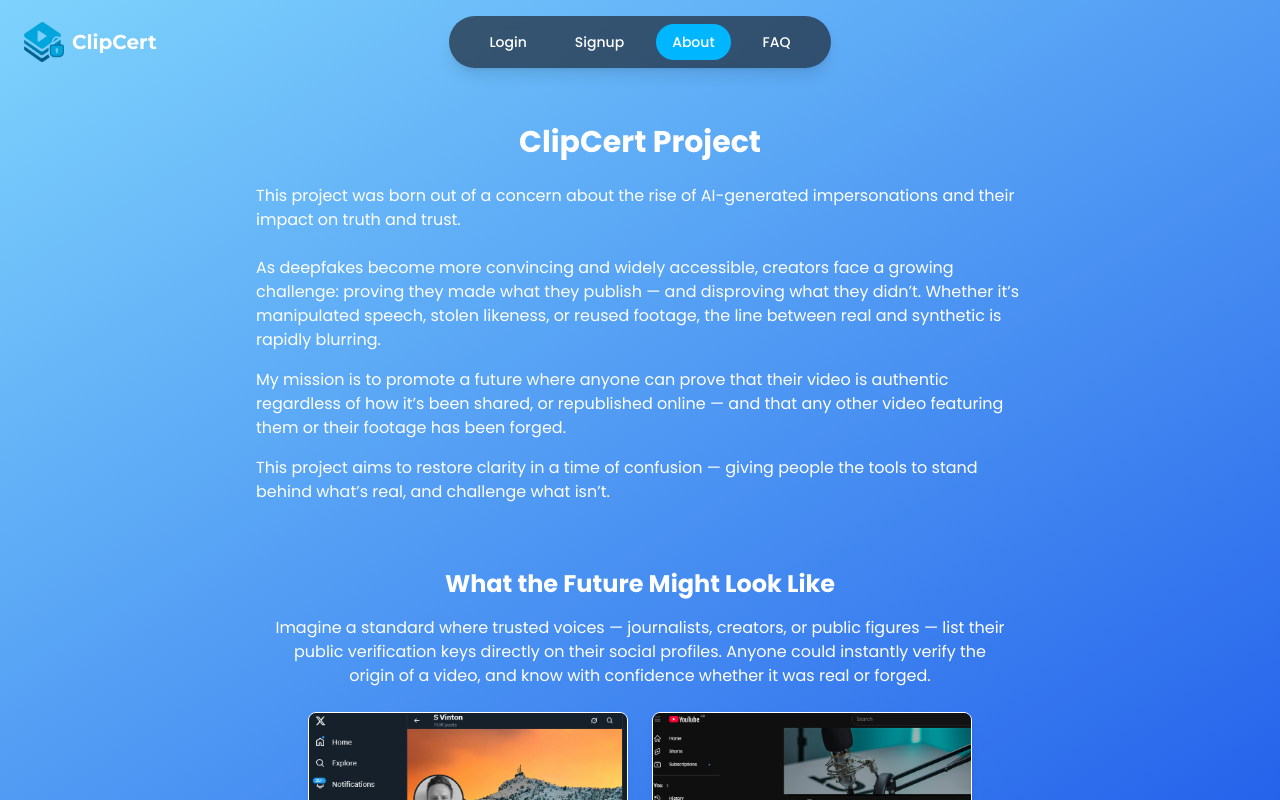
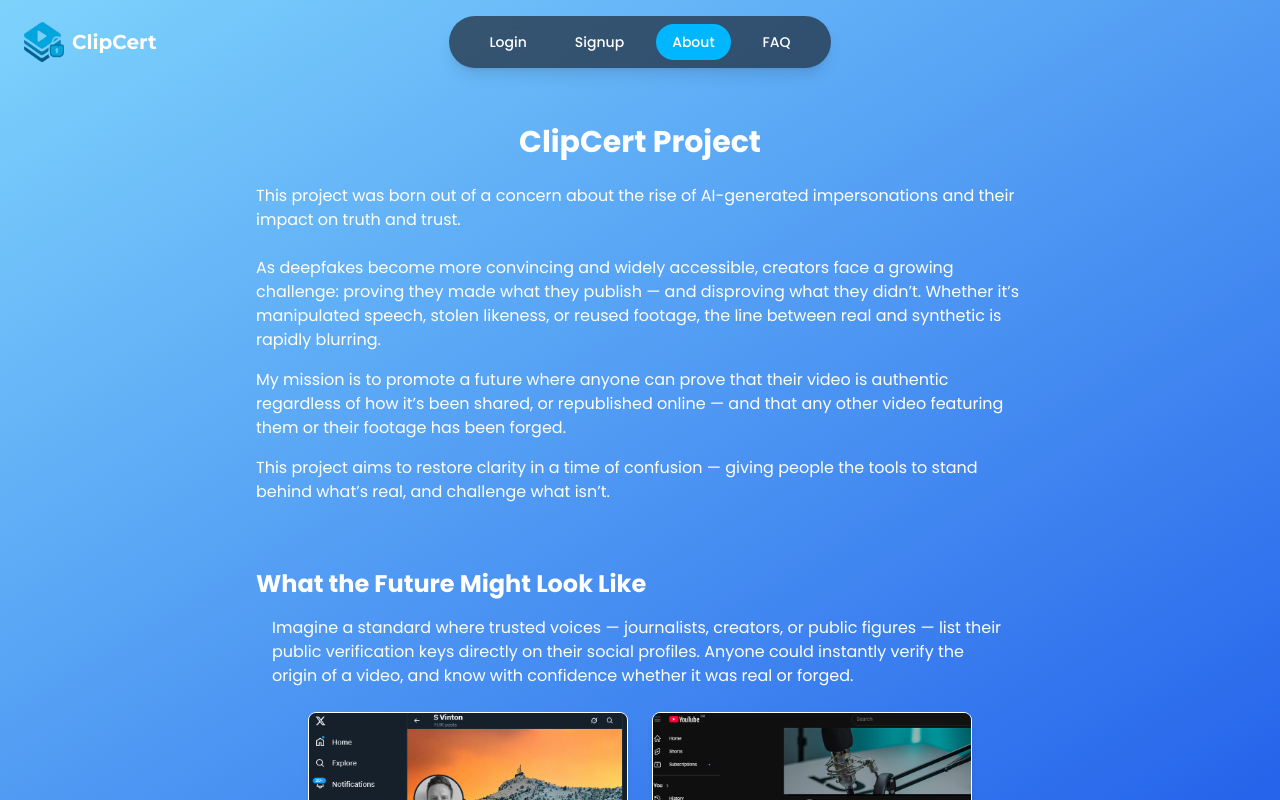
Before and after one commit to Vintr0n/AuthentiClip, a React (Vite) app in the folder frontend/: page /about in a window 1280 px wide. Built offline with nearby package versions, Linux system fonts and the light colour scheme.

Commit message:
About v4.2

```diff
--- a/frontend/src/pages/About.jsx
+++ b/frontend/src/pages/About.jsx
@@ -22,7 +22,7 @@
       </div>
 
       {/* Vision Section */}
-      <div className="w-full max-w-3xl text-white text-center">
+      <div className="w-full max-w-3xl text-white">
         <h2 className="text-2xl font-semibold mb-4">What the Future Might Look Like</h2>
         <p className="mb-6 text-white px-4">
           Imagine a standard where trusted voices — journalists, creators, or public figures — list their public verification keys directly on their social profiles. Anyone could instantly verify the origin of a video, and know with confidence whether it was real or forged.
```
